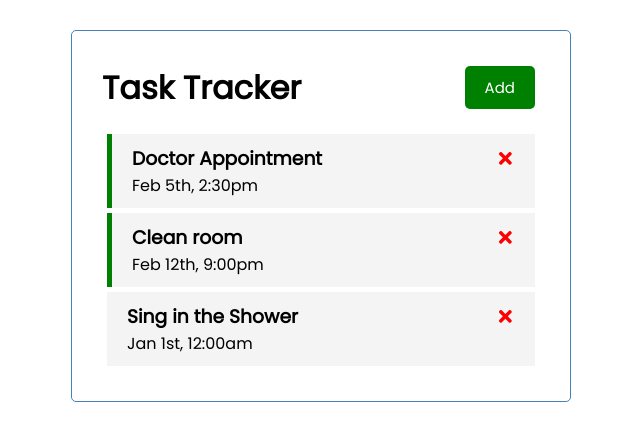
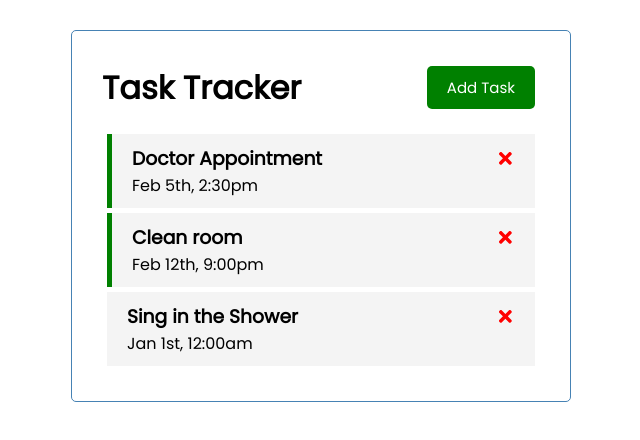
Before and after one commit to LNKeat/react-practice-task-tracker, a React (Create React App) app: page / in a window 1280 px wide. Shown: the top 440 px of the page, without its empty margins (319-959 px from the left). Built offline with nearby package versions, Linux system fonts and the light colour scheme.

Commit message:
hide add task form on task submit

```diff
--- /dev/null
+++ b/db.json
@@ -0,0 +1,19 @@
+{
+  "posts": [
+    {
+      "id": 1,
+      "title": "json-server",
+      "author": "typicode"
+    }
+  ],
+  "comments": [
+    {
+      "id": 1,
+      "body": "some comment",
+      "postId": 1
+    }
+  ],
+  "profile": {
+    "name": "typicode"
+  }
+}
--- a/src/App.js
+++ b/src/App.js
@@ -35,7 +35,6 @@ function App() {
   const addTask = (newTask) => {
     const id = taskList.length + 1
     const task = {id, ...newTask}
-    console.log(task)
     const newTaskList = [...taskList, task]
     setTaskList(newTaskList)
   }
@@ -62,8 +61,8 @@ function App() {
 
   return (
     <div className="container">
-      <Header title={title} onClick={toggleForm} />
-      {showForm && <AddTask  onAdd={addTask} />}
+      <Header title={title} onToggle={toggleForm} showForm={showForm} />
+      {showForm && <AddTask  onAdd={addTask} setShowForm={setShowForm} />}
       {taskList.length > 0 ? <Tasks taskList={taskList} onDelete={deleteTask} onToggle={toggleReminder} /> : 'No tasks to show'}
     </div>
   );
--- a/src/components/AddTask.js
+++ b/src/components/AddTask.js
@@ -1,7 +1,7 @@
 import React from 'react';
 import { useState } from 'react';
 
-const AddTask = ({ onAdd }) => {
+const AddTask = ({ onAdd, setShowForm }) => {
     const [text, setText] = useState('')
     const [day, setDay] = useState('')
     const [reminder, setReminder] = useState(false)
@@ -19,6 +19,7 @@ const AddTask = ({ onAdd }) => {
         setText('')
         setDay('')
         setReminder(false)
+        setShowForm(false)
     }
 
 
--- a/src/components/Header.js
+++ b/src/components/Header.js
@@ -1,14 +1,11 @@
 import React from 'react';
 import Button from "./Button";
 
-const Header = ({title, onClick}) => {
-const click = () => {
-    console.log("I was clicked")
-}
+const Header = ({title, onToggle, showForm }) => {
   return (
     <header className='header'>
         <h1>{title}</h1>
-        <Button text='Add' color='green' click={click} />
+        <Button text={showForm ? 'Hide Form' : 'Add Task'} color={showForm ? 'red' : 'green'} click={onToggle} />
     </header>
   )
 }
```
